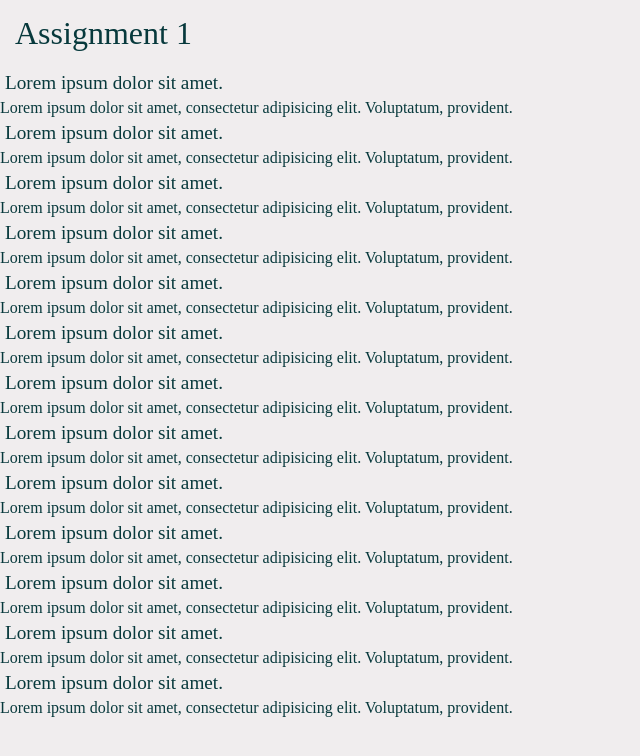
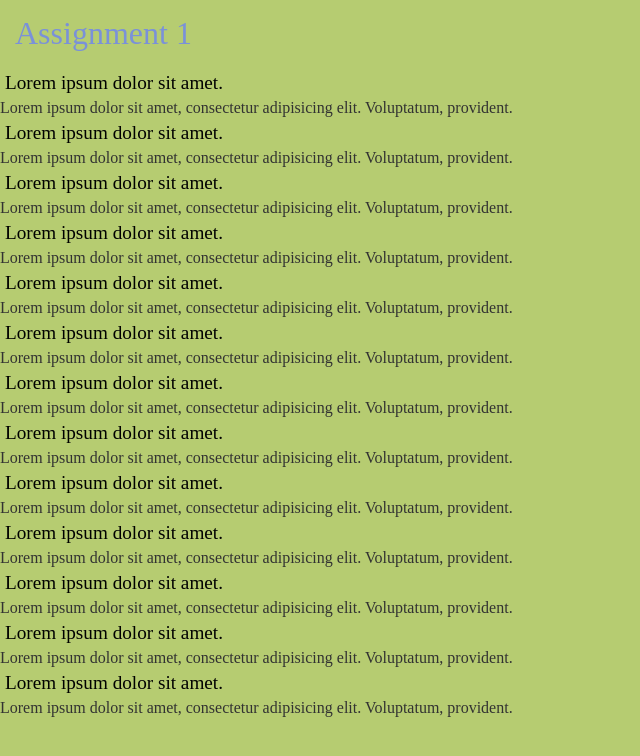
Before and after one commit to 228428/228428.github.io, a plain HTML site: page assignment-1/index.html in a window 1280 px wide. Shown: the whole page, without its empty margins (0-640 px from the left). Drawn offline with Linux system fonts and the light colour scheme.

Commit message:
Update style.css

```diff
--- a/assignment-1/style.css
+++ b/assignment-1/style.css
@@ -1,19 +1,21 @@
 body {
-  background-color: #f0edee;
+  background-color: #b6cc71;
 }
+/* the main heading */
 h1 {
-  color: #07393c;
+  color: #7a91d9;
   font-size: 2rem;
   padding: 15px;
 }
 
+/* the questions */
 h2 {
-  color: #07393c;
+  color: #000000;
   font-size: 1.2rem;
   padding: 5px;
 }
 
+/* the answers */
 p {
-  color: #07393c;
+  color: #323232;
 }
-/* #F0EDEE */
```
